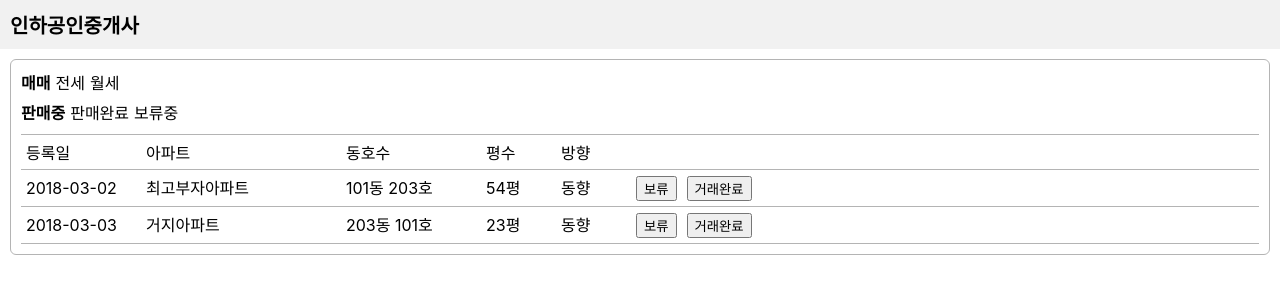
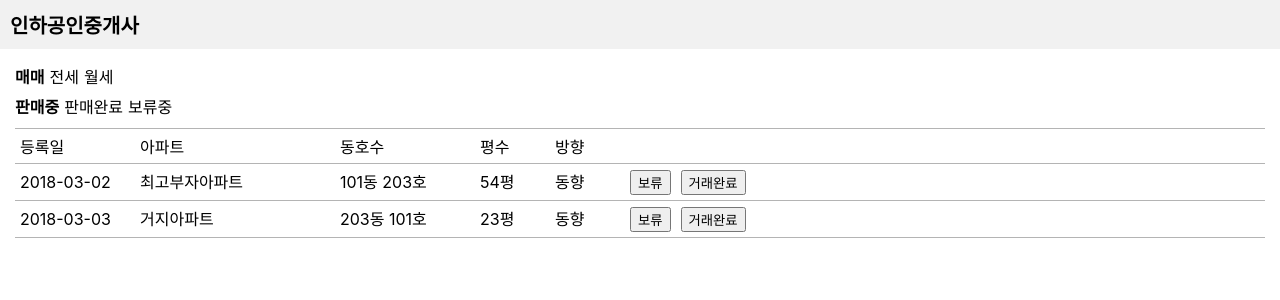
Before and after one commit to JuHyeon-Lee/Boodong-Client, a React (Create React App) app: page / in a window 1280 px wide. Shown: the top 300 px of the page. Built offline with nearby package versions, Linux system fonts and the light colour scheme.

Commit message:
style: 매물 목록 테두리 제거

```diff
--- a/src/components/SalesList/SalesList.js
+++ b/src/components/SalesList/SalesList.js
@@ -10,10 +10,7 @@ import sales from '../../dummy';
 const style = {};
 
 style.SalesList = styled.div`
-    margin: 10px;
-    padding: 10px;
-    border: 1px solid rgb(180, 180, 180);
-    border-radius: 6px;
+    padding: 15px;
 `;
 
 const SalesList = () => {
```
